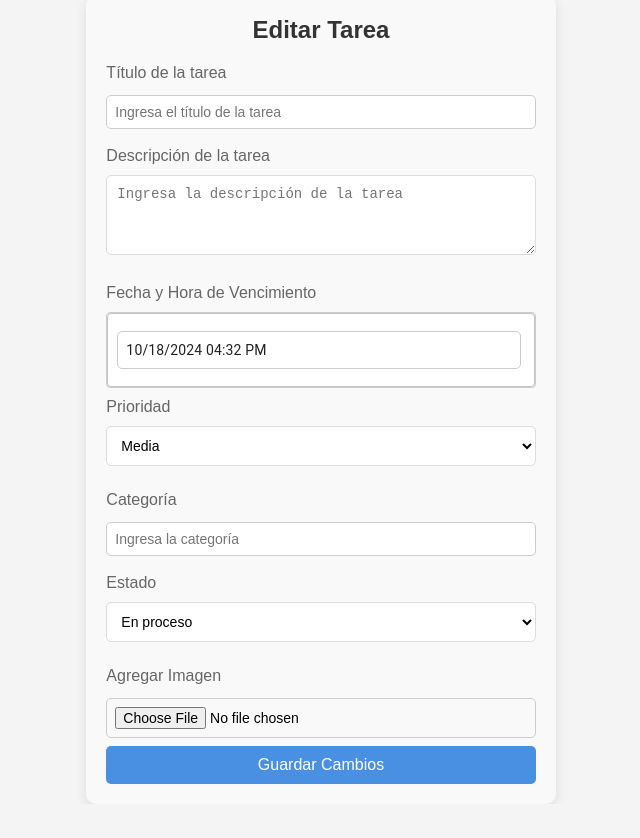
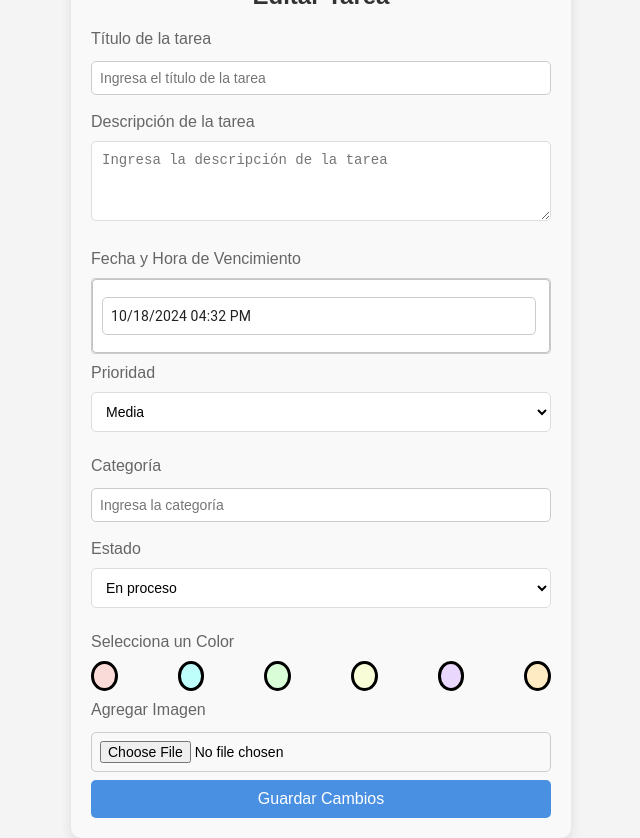
Before and after one commit to Oskiis/nuevo-task, a React (Create React App) app: page /notaseditar in a window 1280 px wide. Shown: the whole page, without its empty margins (319-959 px from the left). Before the commit the page ends 804 px from the top, so only its background shows below. Built offline with nearby package versions, Linux system fonts and the light colour scheme.

Commit message:
fix: Problemas al eliminar una tarea (Corregido)

```diff
--- a/src/vistas/newtask.css
+++ b/src/vistas/newtask.css
@@ -84,8 +84,7 @@ input[type="file"] {
 
 
 .color-selector {
-  display: flex;
-  gap: 10px;
+  display: flex;gap: 60px;
   margin: 10px 0;
 }
 
@@ -94,10 +93,10 @@ input[type="file"] {
   height: 30px;
   border-radius: 50%;
   cursor: pointer;
-  border: 2px solid transparent;
+  border: 3px solid #000000;
   transition: border 0.3s ease;
 }
 
 .color-circle.selected {
-  border: 2px solid #000;
+  border: 3px solid #ff0000;
 }
--- a/src/vistas/notas.js
+++ b/src/vistas/notas.js
@@ -1,16 +1,7 @@
-import { getAuth, signOut } from 'firebase/auth';
-import {
-  collection,
-  deleteDoc,
-  doc,
-  getDoc,
-  getDocs,
-  getFirestore,
-  query,
-  where,
-} from 'firebase/firestore';
+import { getAuth, signOut } from 'firebase/auth'; // Para cerrar sesión
+import { collection, deleteDoc, doc, getDoc, getDocs, getFirestore, query, where } from 'firebase/firestore';
 import React, { useEffect, useState } from 'react';
-import { useLocation, useNavigate } from 'react-router-dom';
+import { Link, useLocation, useNavigate } from 'react-router-dom';
 import './notas.css';
 
 const Notas = () => {
@@ -29,6 +20,7 @@ const Notas = () => {
   const db = getFirestore();
   const auth = getAuth();
 
+  // Cargar las tareas
   useEffect(() => {
     if (!uid) {
       navigate('/');
@@ -38,6 +30,7 @@ const Notas = () => {
     fetchUsuario();
   }, [db, uid, prioridad, categoria, estado, busqueda, navigate]);
 
+  // Cargar usuario desde Firestore
   const fetchUsuario = async () => {
     const user = auth.currentUser;
     if (user) {
@@ -46,6 +39,7 @@ const Notas = () => {
     }
   };
 
+  // Función para obtener las tareas
   const obtenerTareas = async () => {
     let q = query(collection(db, 'tareas'), where('uid', '==', uid));
     if (prioridad) q = query(q, where('prioridad', '==', prioridad));
@@ -53,10 +47,7 @@ const Notas = () => {
     if (estado) q = query(q, where('estado', '==', estado));
 
     const querySnapshot = await getDocs(q);
-    let tareasUsuario = querySnapshot.docs.map((doc) => ({
-      id: doc.id,
-      ...doc.data(),
-    }));
+    let tareasUsuario = querySnapshot.docs.map((doc) => ({ id: doc.id, ...doc.data() }));
 
     if (busqueda) {
       const busquedaLower = busqueda.toLowerCase();
@@ -67,11 +58,6 @@ const Notas = () => {
 
     setTareas(tareasUsuario);
   };
-
-  const handleTaskClick = (tarea) => {
-    navigate('/notaseditar', { state: { tarea } });
-  };
-
   const handleTaskDelete = async (tareaId) => {
     if (window.confirm('¿Estás seguro? No hay vuelta atrás')) {
       try {
@@ -82,35 +68,46 @@ const Notas = () => {
         console.error('Error al eliminar la tarea:', error);
       }
     }
+  }
+
+  // Función para manejar clic en la tarea
+  const handleTaskClick = (tarea) => {
+    navigate('/notaseditar', { state: { tarea } });
   };
 
+  // Función para manejar la búsqueda
   const handleBusquedaChange = (e) => {
     setBusqueda(e.target.value);
   };
 
+  // Función para manejar el cierre de sesión
   const handleCerrarSesion = () => {
-    signOut(auth)
-      .then(() => {
+    signOut(auth).then(() => {
       console.log('Sesión cerrada');
       navigate('/');
-      })
-      .catch((error) => {
+    }).catch((error) => {
       console.error('Error al cerrar sesión:', error);
     });
   };
 
+  // Mostrar el cuadro del perfil cuando se pase el ratón
   const handleMouseEnter = () => {
     setMostrarPerfil(true);
   };
 
+  // Ocultar el cuadro del perfil cuando el ratón se vaya
   const handleMouseLeave = () => {
     setTimeout(() => {
       setMostrarPerfil(false);
     }, 5000);
   };
 
+
+
   return (
     <div className="notas-container">
+      {/* Menú de hamburguesa */}
+      <div className={`menu-overlay ${menuOpen ? 'open' : ''}`} onClick={() => setMenuOpen(!menuOpen)}></div>
       <header className="header">
         <div className="header-left">
           <div className="menu-icon" onClick={() => setMenuOpen(!menuOpen)}>
@@ -138,13 +135,14 @@ const Notas = () => {
               src={usuario.fotoPerfil}
               alt="Foto de perfil"
               className="perfil-imagen"
-              onMouseEnter={handleMouseEnter}
-              onMouseLeave={handleMouseLeave}
+              onMouseEnter={handleMouseEnter}  // Mostrar cuadro al pasar el ratón
+              onMouseLeave={handleMouseLeave}  // Ocultar cuadro al dejar el ratón
             />
           )}
         </div>
       </header>
 
+      {/* Cuadro redondeado del perfil */}
       {mostrarPerfil && usuario && (
         <div className="perfil-popup">
           <p>Correo electrónico: {usuario.email}</p>
@@ -152,12 +150,20 @@ const Notas = () => {
             <img src={usuario.fotoPerfil} alt="Foto de perfil" />
           </div>
           <p>Hola, {usuario.nombre}</p>
-          <button className="cerrar-sesion-btn" onClick={handleCerrarSesion}>
-            Cerrar sesión
-          </button>
+          <button className="cerrar-sesion-btn" onClick={handleCerrarSesion}>Cerrar sesión</button>
         </div>
       )}
 
+      <nav className={`menu ${menuOpen ? 'open' : ''}`}>
+        <ul>
+          <li><Link to="/notas">Inicio</Link></li>
+          <li><Link to="/calendario" state={{ uid }}>Calendario</Link></li>
+          <li><Link to="/noti" state={{ uid }}>Notificaciones</Link></li>
+          <li><Link to="/ajustes" state={{ uid }}>Ajustes</Link></li>
+        </ul>
+      </nav>
+
+      {/* Filtros de tareas */}
       <div className="filtros">
         <select value={prioridad} onChange={(e) => setPrioridad(e.target.value)}>
           <option value="">Prioridad</option>
@@ -170,21 +176,6 @@ const Notas = () => {
           <option value="casa">Casa</option>
           <option value="trabajo">Trabajo</option>
           <option value="estudio">Estudio</option>
-          <option value="salud">Salud</option>
-          <option value="finanzas">Finanzas</option>
-          <option value="compras">Compras</option>
-          <option value="familia">Familia</option>
-          <option value="social">Social</option>
-          <option value="hobbies">Hobbies</option>
-          <option value="viajes">Viajes</option>
-          <option value="voluntariado">Voluntariado</option>
-          <option value="proyectos personales">Proyectos personales</option>
-          <option value="auto-cuidado">Auto-cuidado</option>
-          <option value="tecnología">Tecnología</option>
-          <option value="mascotas">Mascotas</option>
-          <option value="eventos especiales">Eventos especiales</option>
-          <option value="reparaciones y mantenimiento">Reparaciones y mantenimiento</option>
-          <option value="planificación">Planificación</option>
         </select>
         <select value={estado} onChange={(e) => setEstado(e.target.value)}>
           <option value="">Estado</option>
@@ -194,6 +185,7 @@ const Notas = () => {
         </select>
       </div>
 
+      {/* Lista de tareas */}
       <div className="tareas-list">
         {tareas.length > 0 ? (
           tareas.map((tarea) => (
@@ -208,19 +200,11 @@ const Notas = () => {
               }}
             >
               <div className="tarea-imagen">
-          {tarea.imageUrl ? (
-            <img src={tarea.imageUrl} alt="Imagen de la tarea" />
-          ) : (
-            <p>Sin imagen</p>
-          )}
+                {tarea.imageUrl ? <img src={tarea.imageUrl} alt="Imagen de la tarea" /> : <p>Sin imagen</p>}
               </div>
               <div className="tarea-info">
                 <h3>{tarea.titulo}</h3>
-          <p>
-            {tarea.descripcion.length > 100
-              ? tarea.descripcion.slice(0, 100) + '...'
-              : tarea.descripcion}
-          </p>
+                <p>{tarea.descripcion.length > 100 ? tarea.descripcion.slice(0, 100) + '...' : tarea.descripcion}</p>
                 <span className="tarea-prioridad">{tarea.prioridad}</span>
               </div>
             </div>
@@ -230,12 +214,9 @@ const Notas = () => {
         )}
       </div>
 
-
+      {/* Crear nueva tarea */}
       <div className="crear-tarea">
-        <button
-          className="crear-tarea-button"
-          onClick={() => navigate('/newtask', { state: { uid } })}
-        >
+        <button className="crear-tarea-button" onClick={() => navigate('/newtask', { state: { uid } })}>
           + Crear nueva tarea
         </button>
       </div>
--- a/src/vistas/notaseditar.js
+++ b/src/vistas/notaseditar.js
@@ -22,9 +22,19 @@ const NotasEditar = () => {
   const [estado, setEstado] = useState('en proceso');
   const [imagen, setImagen] = useState(null);
   const [imageUrl, setImageUrl] = useState('');
-  const [fechaCompletado, setFechaCompletado] = useState(null);  // Nueva variable
+  const [fechaCompletado, setFechaCompletado] = useState(null);
+  const [color, setColor] = useState('#ffffff'); // Color inicial
   const db = getFirestore();
   const storage = getStorage();
+
+  const colores = [
+    { name: 'rojo', hex: '#fadbd8' },
+    { name: 'azul', hex: '#befffc' },
+    { name: 'verde', hex: '#d8fdd7' },
+    { name: 'amarillo', hex: '#f9fdd7' },
+    { name: 'lila', hex: '#e9d7fd' },
+    { name: 'anaranjado', hex: '#ffebc3' },
+  ];
 
   useEffect(() => {
     const cargarDatosTarea = async () => {
@@ -39,7 +49,8 @@ const NotasEditar = () => {
         setPrioridad(data.prioridad);
         setCategoria(data.categoria);
         setEstado(data.estado);
-        setFechaCompletado(data.fechaCompletado || null); // Recuperar fechaCompletado
+        setColor(data.color || '#ffffff'); // Cargar color existente o blanco por defecto
+        setFechaCompletado(data.fechaCompletado || null);
         if (data.imageUrl) {
           setImageUrl(data.imageUrl);
         }
@@ -65,7 +76,6 @@ const NotasEditar = () => {
 
       const tareaRef = doc(db, 'tareas', tarea.id);
 
-      // Si el estado es finalizado o completado, agregar la fecha de completado
       let updatedFechaCompletado = fechaCompletado;
       if (estado === 'finalizado' || estado === 'completado') {
         updatedFechaCompletado = dayjs().toISOString();
@@ -78,8 +88,9 @@ const NotasEditar = () => {
         prioridad,
         categoria,
         estado,
+        color, // Guardar el color seleccionado
         imageUrl: updatedImageUrl,
-        fechaCompletado: updatedFechaCompletado,  // Guardar la fecha de completado
+        fechaCompletado: updatedFechaCompletado,
       });
 
       navigate('/notas', { state: { uid: tarea.uid } });
@@ -145,12 +156,24 @@ const NotasEditar = () => {
           value={estado}
           onChange={(e) => setEstado(e.target.value)}
           required
-          disabled={estado === 'finalizado' || estado === 'completado'}  // Deshabilitar si está finalizado o completado
+          disabled={estado === 'finalizado' || estado === 'completado'}
         >
           <option value="sin empezar">Sin empezar</option>
           <option value="en proceso">En proceso</option>
           <option value="finalizado">Finalizado</option>
         </select>
+
+        <label>Selecciona un Color</label>
+        <div className="color-selector">
+          {colores.map((c) => (
+            <div
+              key={c.name}
+              className={`color-circle ${color === c.hex ? 'selected' : ''}`}
+              style={{ backgroundColor: c.hex }}
+              onClick={() => setColor(c.hex)}
+            />
+          ))}
+        </div>
 
         <label>Agregar Imagen</label>
         <input
```
Also changed, not shown: src/vistas/notaseditar.css (line endings or trailing spaces). Lines whose indentation alone changed are shown as unchanged.
